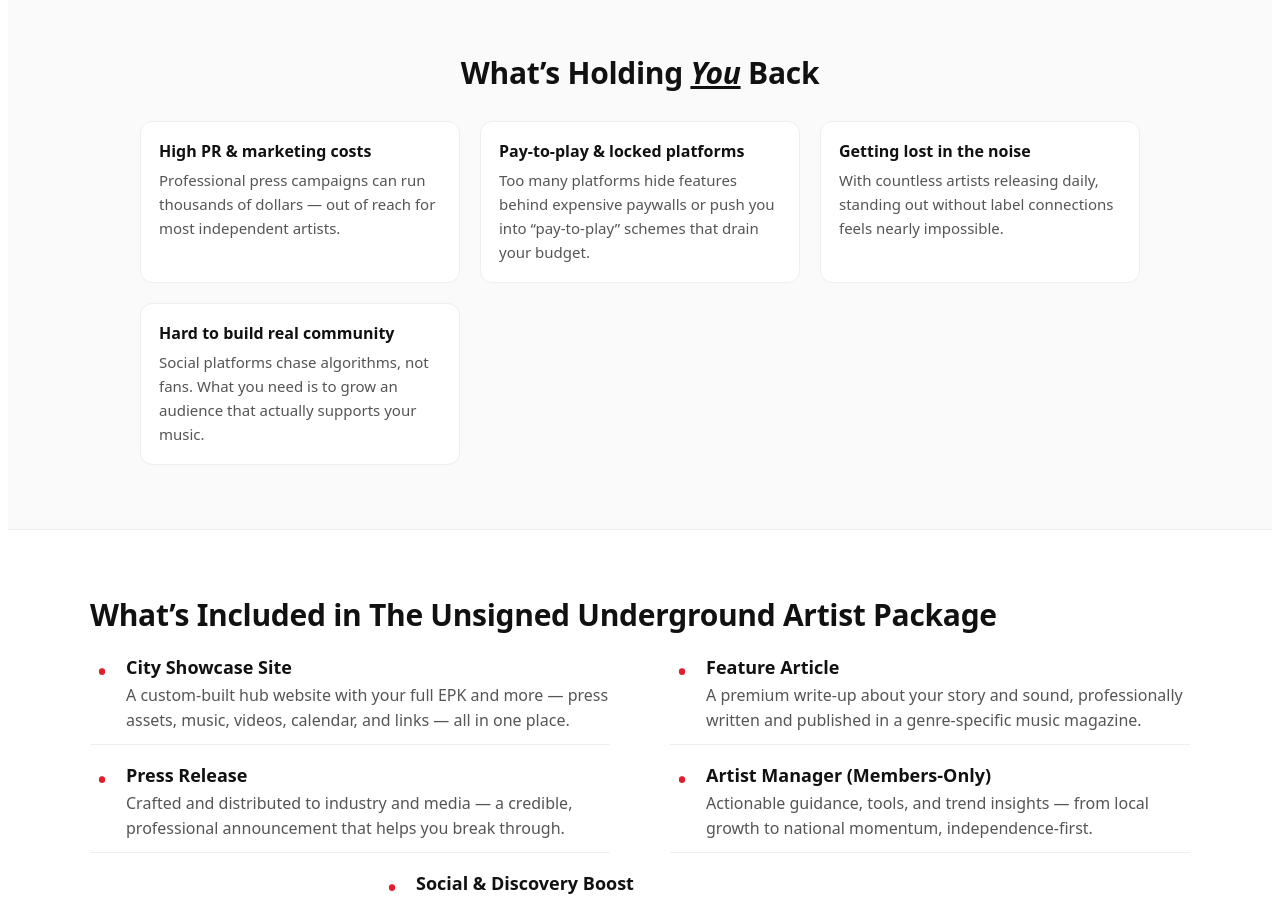
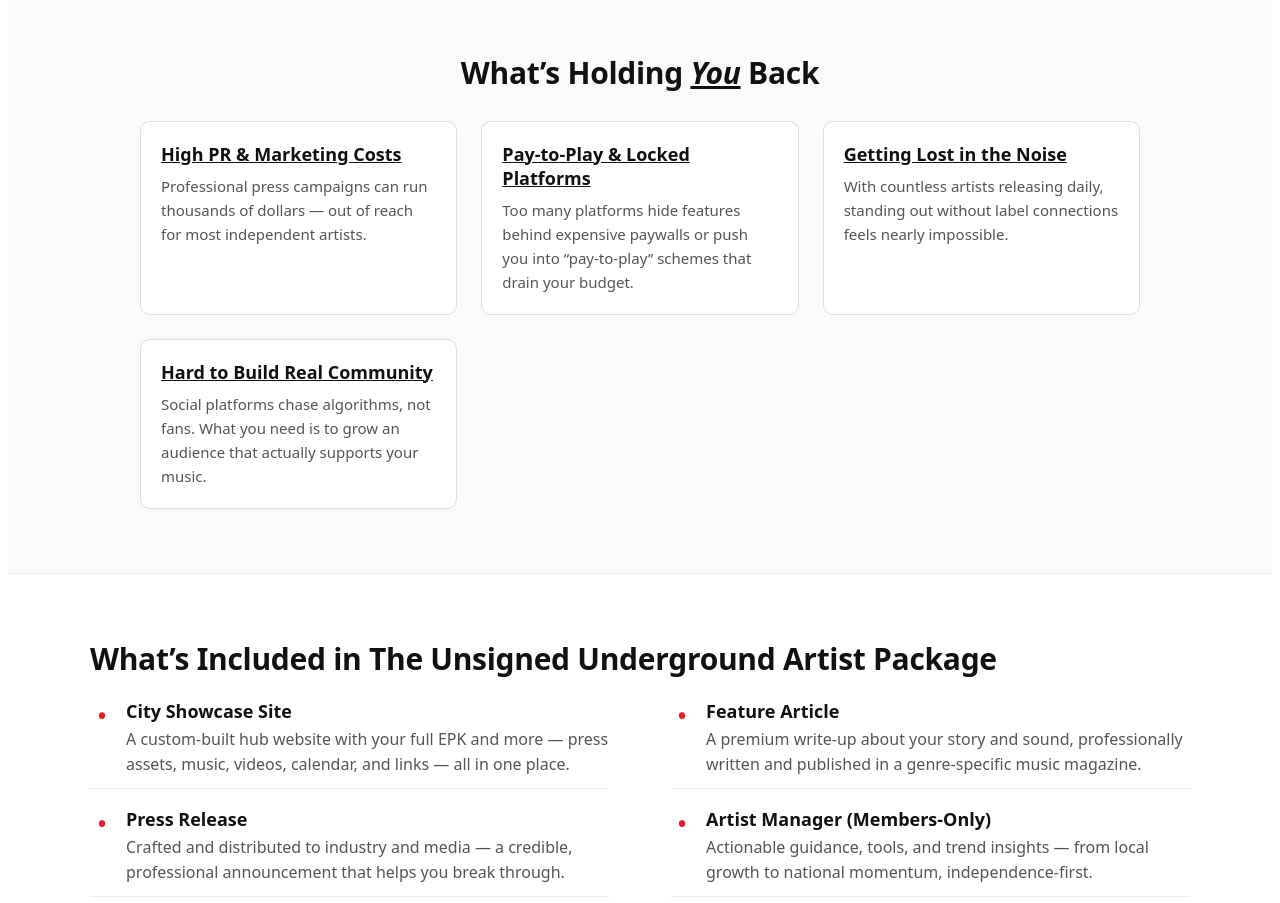
Before and after one commit to theunsignedunderground/uu-main-site, a Next.js app: page / in a window 1280 px wide. Shown: the part 1400-2303 px from the top of the page. Built offline with nearby package versions, Linux system fonts and the light colour scheme.

Commit message:
Update index.js

```diff
--- a/pages/index.js
+++ b/pages/index.js
@@ -85,29 +85,37 @@ export default function Home() {
       What’s Holding <span style={{fontStyle:"italic", textDecoration:"underline"}}>You</span> Back
     </h2>
     <div style={painGrid}>
-      <div style={painItem}>
-        <strong>High PR & marketing costs</strong>
+      <div style={painCol}>
+        <div style={painBox}>
+          <div style={painTitle}>High PR &amp; Marketing Costs</div>
           <p style={painText}>
             Professional press campaigns can run thousands of dollars — out of reach for most independent artists.
           </p>
         </div>
-      <div style={painItem}>
-        <strong>Pay-to-play & locked platforms</strong>
+      </div>
+      <div style={painCol}>
+        <div style={painBox}>
+          <div style={painTitle}>Pay-to-Play &amp; Locked Platforms</div>
           <p style={painText}>
             Too many platforms hide features behind expensive paywalls or push you into “pay-to-play” schemes that drain your budget.
           </p>
         </div>
-      <div style={painItem}>
-        <strong>Getting lost in the noise</strong>
+      </div>
+      <div style={painCol}>
+        <div style={painBox}>
+          <div style={painTitle}>Getting Lost in the Noise</div>
           <p style={painText}>
             With countless artists releasing daily, standing out without label connections feels nearly impossible.
           </p>
         </div>
-      <div style={painItem}>
-        <strong>Hard to build real community</strong>
+      </div>
+      <div style={painCol}>
+        <div style={painBox}>
+          <div style={painTitle}>Hard to Build Real Community</div>
           <p style={painText}>
             Social platforms chase algorithms, not fans. What you need is to grow an audience that actually supports your music.
           </p>
+        </div>
       </div>
     </div>
   </div>
@@ -590,21 +598,34 @@ const painHeader = {
 
 const painGrid = {
   display: "grid",
-  gap: 20,
-  gridTemplateColumns: "repeat(auto-fit, minmax(260px, 1fr))",
+  gridTemplateColumns: "repeat(auto-fit, minmax(300px, 1fr))",
+  gap: 24,
   maxWidth: 1000,
   margin: "0 auto"
 };
 
-const painItem = {
-  border: "1px solid #eee",
-  borderRadius: 12,
-  padding: 18,
+const painCol = {
+  display: "flex",
+  justifyContent: "center"
+};
+
+const painBox = {
+  border: "1px solid #ddd",
+  borderRadius: 10,
+  padding: 20,
+  maxWidth: 420,
   background: "#fff"
 };
 
+const painTitle = {
+  fontWeight: 700,
+  fontSize: 18,
+  marginBottom: 8,
+  textDecoration: "underline"
+};
+
 const painText = {
-  margin: "6px 0 0",
+  margin: 0,
   color: "#555",
   lineHeight: 1.6,
   fontSize: 15
```
Lines whose indentation alone changed are shown as unchanged.
